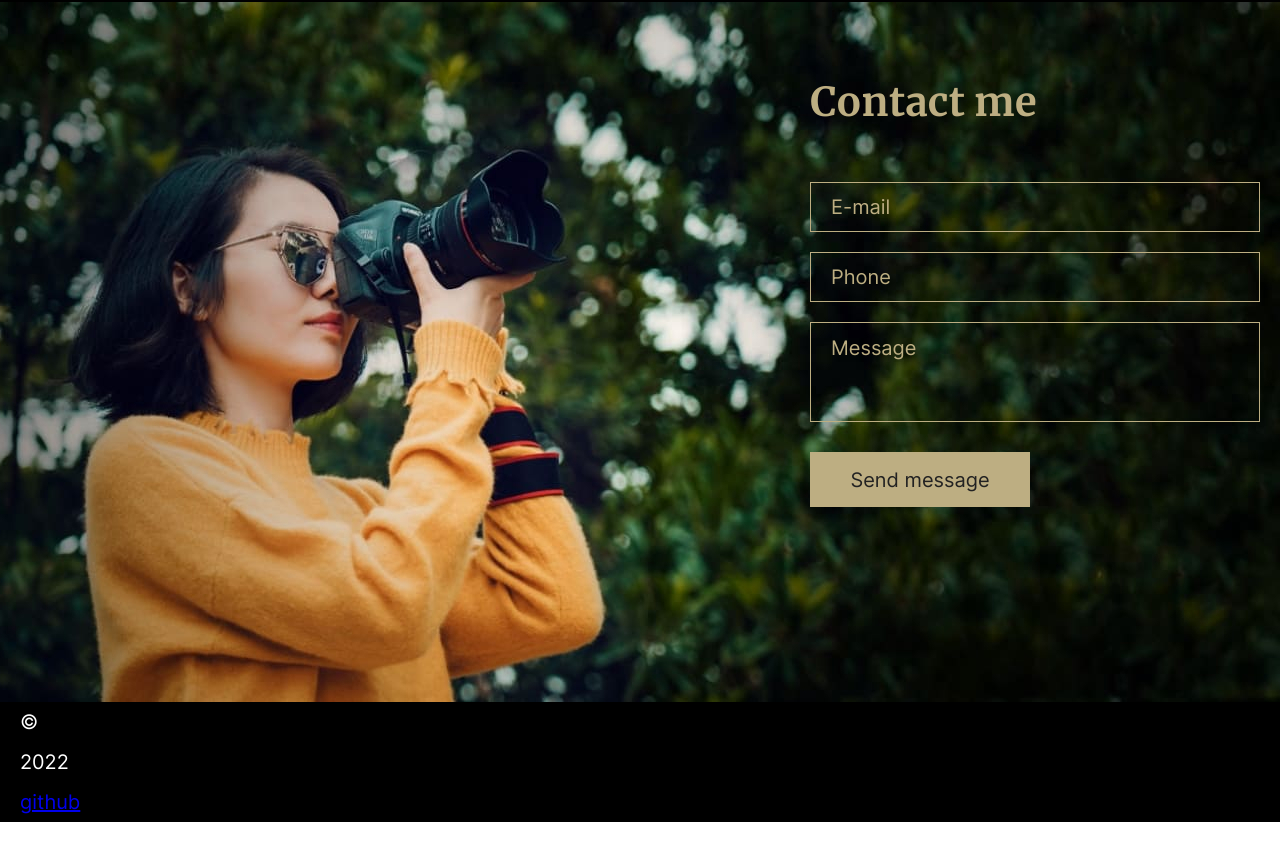
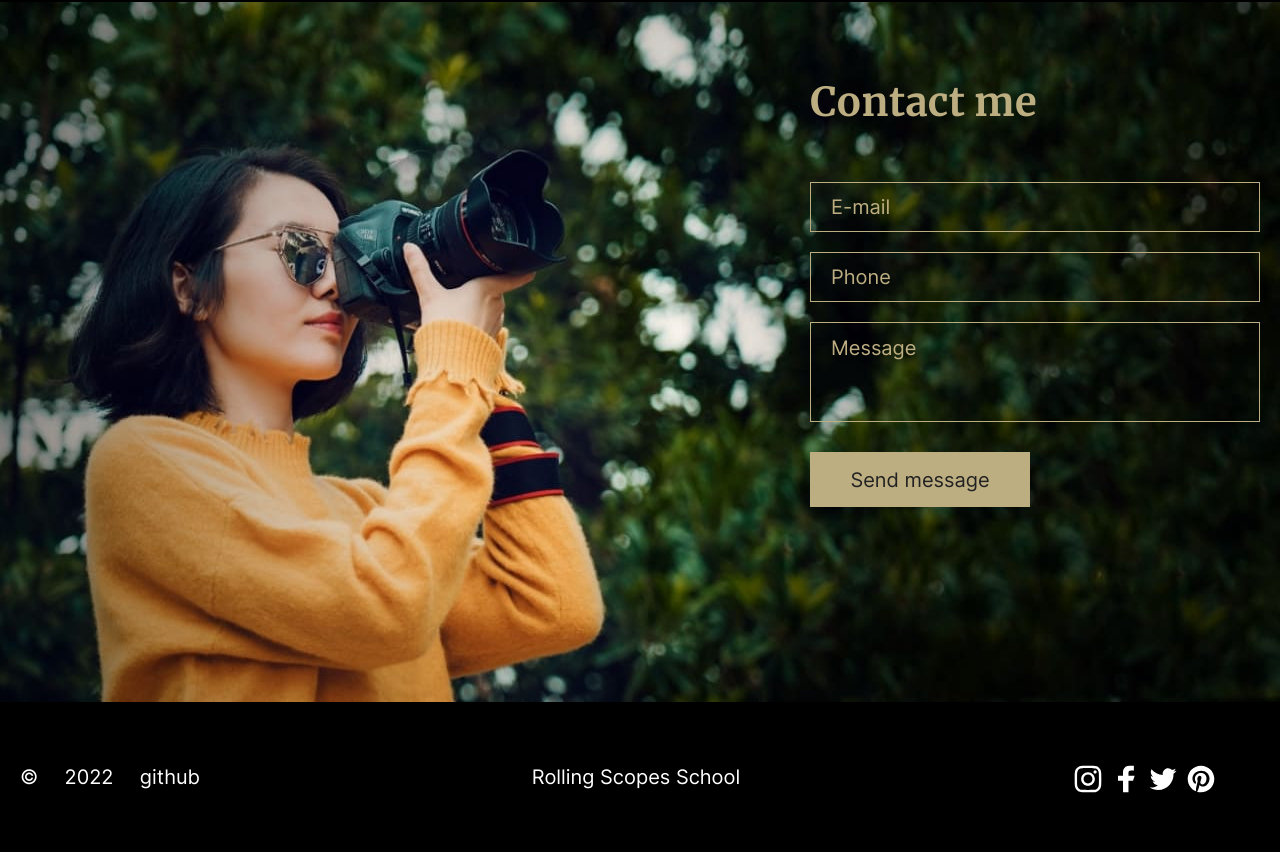
Before and after one commit to OlegSkar1/portfolio, a plain HTML site: page index.html in a window 1280 px wide. Shown: the part 4566-5418 px from the top of the page. Before the commit the page ends 5388 px from the top, so only its background shows below. Drawn offline with Linux system fonts and the light colour scheme.

Commit message:
feat:footer

```diff
--- a/index.html
+++ b/index.html
@@ -45,6 +45,8 @@
     </header>
 
     <!-- header end -->
+
+    <!-- main start -->
     <main>
       <!-- hero section start -->
       <div class="container main__background">
@@ -291,6 +293,9 @@
 
       <!-- contacts end -->
     </main>
+    <!-- main end -->
+
+    <!-- footer start -->
     <footer class="footer section">
       <div class="footer-data">
         <ul class="footer-data__list">
@@ -305,7 +310,44 @@
           </li>
         </ul>
       </div>
+      <div class="rsschool">
+        <a href="#!" class="rsschool__link">Rolling Scopes School</a>
+      </div>
+      <div class="social-list">
+        <div class="social-list__thumb">
+          <a href="#!" class="social-list__link">
+            <img
+              src="./assets/svg/inst 1.svg"
+              alt="instagram"
+              class="social-list__pic"
+            />
+          </a>
+          <a href="#!" class="social-list__link">
+            <img
+              src="./assets/svg/fb 1.svg"
+              alt="facebook"
+              class="social-list__pic"
+            />
+          </a>
+          <a href="#!" class="social-list__link">
+            <img
+              src="./assets/svg/tw 1.svg"
+              alt="twitter"
+              class="social-list__pic"
+            />
+          </a>
+          <a href="#!" class="social-list__link">
+            <img
+              src="./assets/svg/pinterest 1.svg"
+              alt="pinterest"
+              class="social-list__pic"
+            />
+          </a>
+        </div>
+      </div>
     </footer>
+    <!-- footer end -->
+
     <script src="index.js"></script>
   </body>
 </html>
--- a/style.css
+++ b/style.css
@@ -474,4 +474,44 @@ textarea {
 
 /** footer start */
 
+.footer {
+  box-sizing: border-box;
+  display: flex;
+  flex-wrap: wrap;
+  justify-content: space-between;
+  align-items: center;
+  height: 150px;
+  margin: 0 auto;
+}
+.footer-data__list {
+  display: flex;
+  flex-wrap: wrap;
+  justify-content: space-between;
+  align-items: center;
+  width: 180px;
+}
+.footer a {
+  text-decoration: none;
+  color: white;
+  transition: color 0.3s;
+}
+.social-list {
+  display: flex;
+  flex-wrap: wrap;
+  justify-content: space-between;
+  align-items: center;
+  width: 188px;
+}
+.footer a:hover,
+.footer a:active,
+.footer a:focus {
+  color: #bdae82;
+}
+.social-list__pic {
+  transition: 0.3s;
+}
+.social-list__pic:hover {
+  filter: invert(21%) sepia(7%) saturate(1339%) hue-rotate(7deg) brightness(87%)
+    contrast(93%);
+}
 /** footer end */
```
